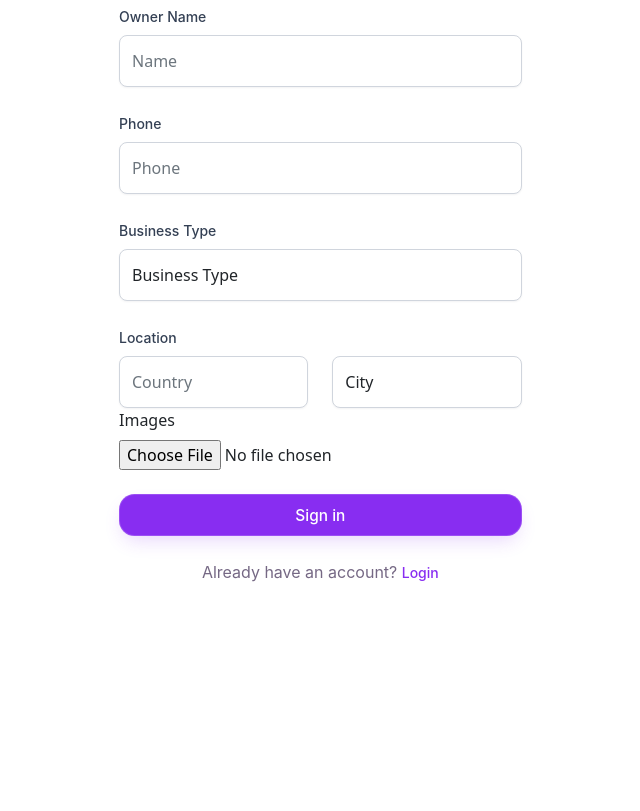
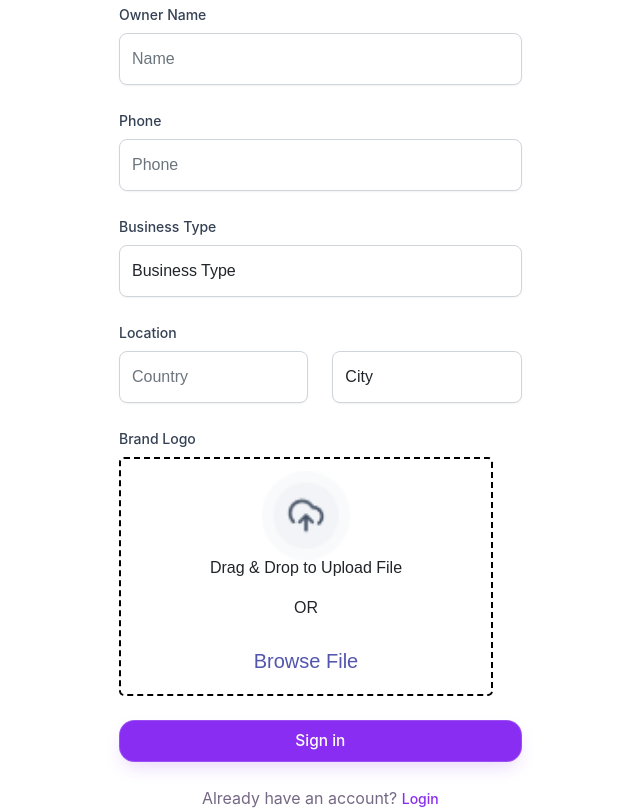
Before and after one commit to rawah-014/UI-Design, a plain HTML site: page StepOne.html in a window 1280 px wide. Shown: the part 293-1104 px from the top of the page, without its empty margins (201-841 px from the left). Before the commit the page ends 877 px from the top, so only its background shows below. Drawn offline with nearby package versions, Linux system fonts and the light colour scheme.

Commit message:
Add files via upload

```diff
--- a/StepOne.html
+++ b/StepOne.html
@@ -16,30 +16,38 @@
     <link rel="stylesheet" href="assets/css/navbar.css" />
     <link rel="stylesheet" href="assets/css/login.css" />
     <link rel="stylesheet" href="assets/css/StepOne.css" />
+    <link rel="stylesheet" href="assets/css/StepTwo.css" />
     <title>Create Business Account</title>
   </head>
   <body>
     <div>
       <div class="row">
-
         <div class="row text-center">
           <div class="container mt-5">
             <div class="row">
               <div class="col-md-6 offset-md-3 w-50">
                 <div class="row">
-                    <div  class="col-md-1">
+                  <div class="col-md-1">
                     <div class="">
-                        <img src="assets/icons/user.png" class="icon-style p-3" alt="icon" />
+                      <img
+                        src="assets/icons/user.png"
+                        class="icon-style p-3"
+                        alt="icon"
+                      />
                     </div>
                   </div>
                   <div class="col-md-4 text-start">
                     <h class="title-login">Sign up</h>
-                      <p class="login-content  pt-3">
+                    <p class="login-content pt-3">
                       Start your 30-day free trial.
                     </p>
                   </div>
                 </div>
-                  <form class="text-start"  onSubmit={submitHandler} encType='multipart/form-data'>
+                <form
+                  class="text-start"
+                  onSubmit="{submitHandler}"
+                  enctype="multipart/form-data"
+                >
                   <div class="mt-4 row">
                     <div class="col-md-8">
                       <div class="form-group">
@@ -47,10 +55,8 @@
                         <input
                           class="login-input form-control"
                           type="text"
-
                           id="ownerName_field"
                           name="ownerName"
-
                           placeholder="Owner Name"
                         />
                       </div>
@@ -64,10 +70,8 @@
                         <input
                           class="login-input form-control"
                           type="text"
-
                           id="name_field"
                           name="name"
-
                           placeholder="Name"
                         />
                       </div>
@@ -80,10 +84,8 @@
                         <input
                           class="login-input form-control"
                           type="number"
-
                           id="phone_field"
                           name="phone"
-
                           placeholder="Phone"
                         />
                       </div>
@@ -101,7 +103,6 @@
                           id="businessTypeId_field"
                           name="businessTypeId"
                           required
-
                         >
                           <option>Business Type</option>
                           <option value="1">One</option>
@@ -114,16 +115,13 @@
                   <div class="row mt-4">
                     <div class="col-md-8">
                       <div class="form-group">
-                          <label class="login-label form-label">
-                            Location
-                          </label>
+                        <label class="login-label form-label"> Location </label>
                         <div class="row">
                           <div class="col-md-6">
                             <input
                               class="login-input form-control"
                               type="text"
                               placeholder="Country"
-
                             />
                           </div>
                           <div class="col-md-6">
@@ -133,7 +131,6 @@
                               id="cityId_field"
                               name="cityId"
                               required
-
                             >
                               <option>City</option>
                               <option value="1">One</option>
@@ -142,28 +139,34 @@
                             </select>
                           </div>
                         </div>
-                          <div class='form-group'>
-                                      <label class="form-label">Images</label>
 
-                                      <div class="file-upload-wrapper">
-                                        <input type="file" id="input-file-now" class="file-upload" />
-                                      </div>
-
-
-                                  </div>
                       </div>
                     </div>
                   </div>
                   <div class="row mt-4">
                     <div class="col-md-8">
+                      <div class="form-group">
+                        <label class="login-label form-label">Brand Logo</label>
+                        <div class="drag-area">
+                          <div class="icon"><img src="assets/icons/Featured icon.png" /></div>
 
+                          <p>Drag & Drop to Upload File</p>
+                          <p>OR</p>
+                          <button>Browse File</button>
+                          <input type="file" hidden>
+                        </div>
+                      </div>
+                    </div>
+                  </div>
+
+                  <div class="row mt-4">
+                    <div class="col-md-8">
                       <button
                         class="btn contact-button w-100 p-2"
                         type="submit"
                       >
                         <span class="contact-btn-text"> Sign in</span>
                       </button>
-
                     </div>
                   </div>
                   <div class="row text-center mt-4">
@@ -182,14 +185,16 @@
       </div>
     </div>
 
-
     <!-- Option 1: Bootstrap Bundle with Popper -->
+    <script src="assets/js/StepTwo.js"></script>
     <script
       src="https://cdn.jsdelivr.net/npm/bootstrap@5.0.2/dist/js/bootstrap.bundle.min.js"
       integrity="sha384-MrcW6ZMFYlzcLA8Nl+NtUVF0sA7MsXsP1UyJoMp4YLEuNSfAP+JcXn/tWtIaxVXM"
       crossorigin="anonymous"
     ></script>
 
+    <script src="//code.jquery.com/jquery-1.11.1.min.js"></script>
+
     <!-- Option 2: Separate Popper and Bootstrap JS -->
   </body>
 </html>
```
Lines whose indentation alone changed are shown as unchanged.
